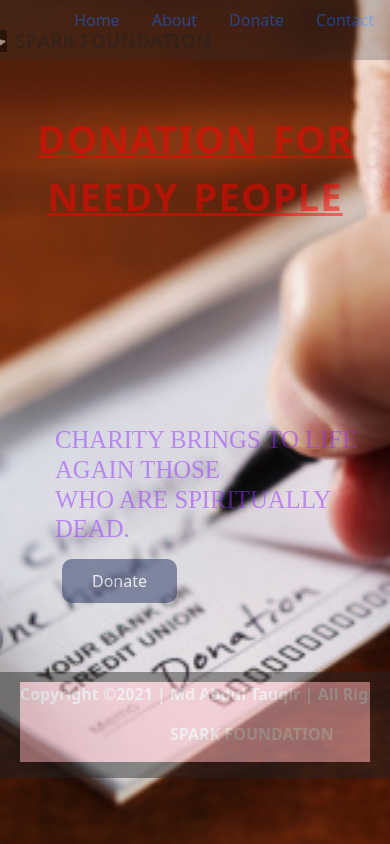
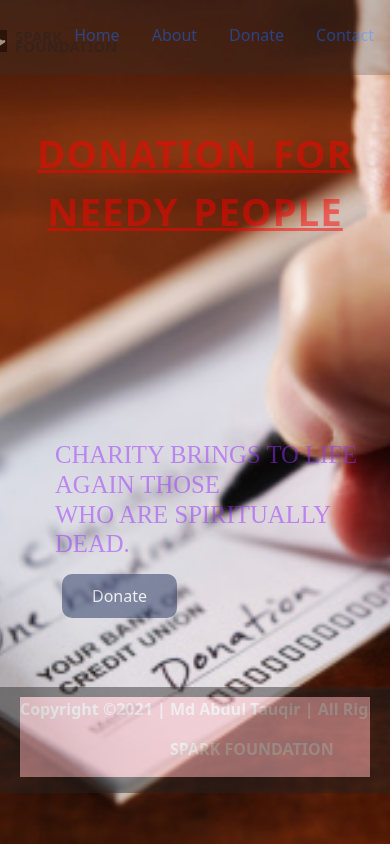
Before and after one commit to tauqir123/Payment-Gateway, a plain HTML site: page index.html in a window 390 px wide. Drawn offline with nearby package versions, Linux system fonts and the light colour scheme.

Commit message:
Update style.css

```diff
--- a/resources/style.css
+++ b/resources/style.css
@@ -114,3 +114,19 @@
       .copyright-1{
           margin-left: 150px;
       }
+
+
+
+    @media only screen and (max-width: 600px) {
+
+    .nav{
+         margin-top:-45px;
+        }
+     .logo{
+
+         width:50px;
+         font-size:15px;
+
+
+
+}
```
